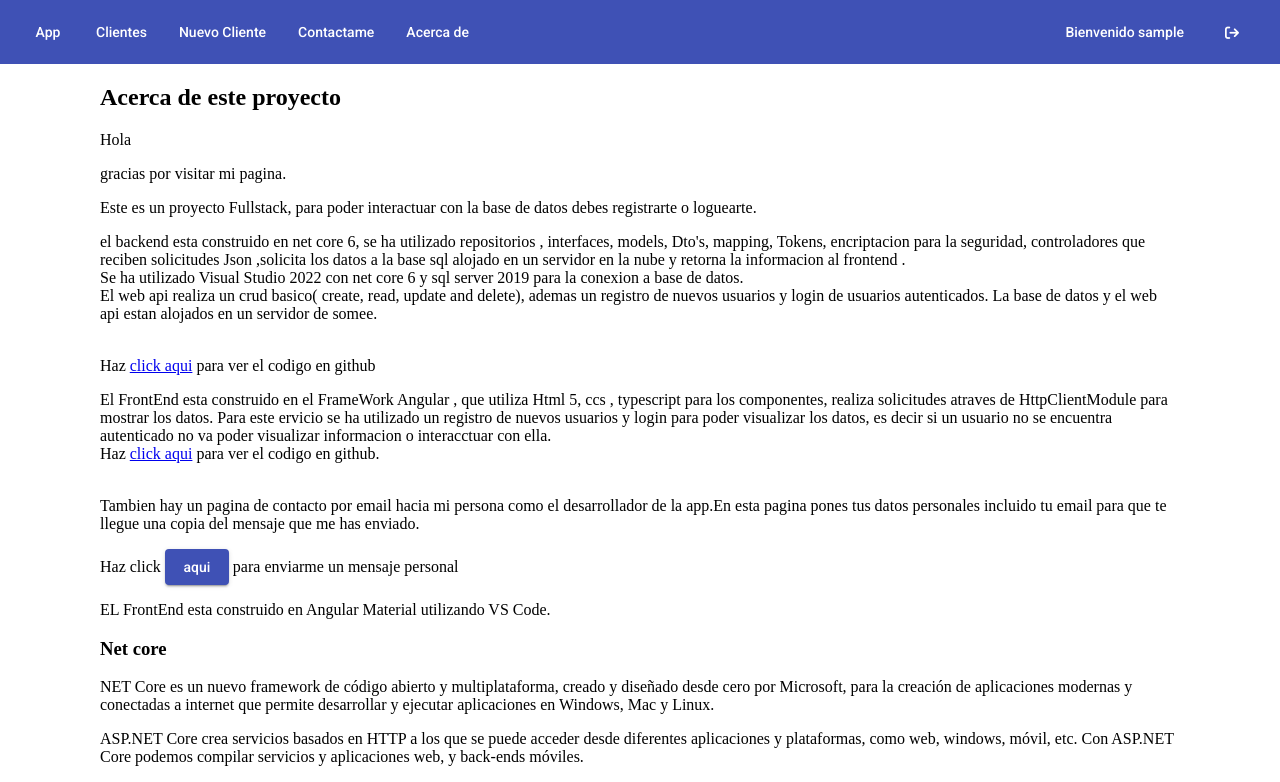
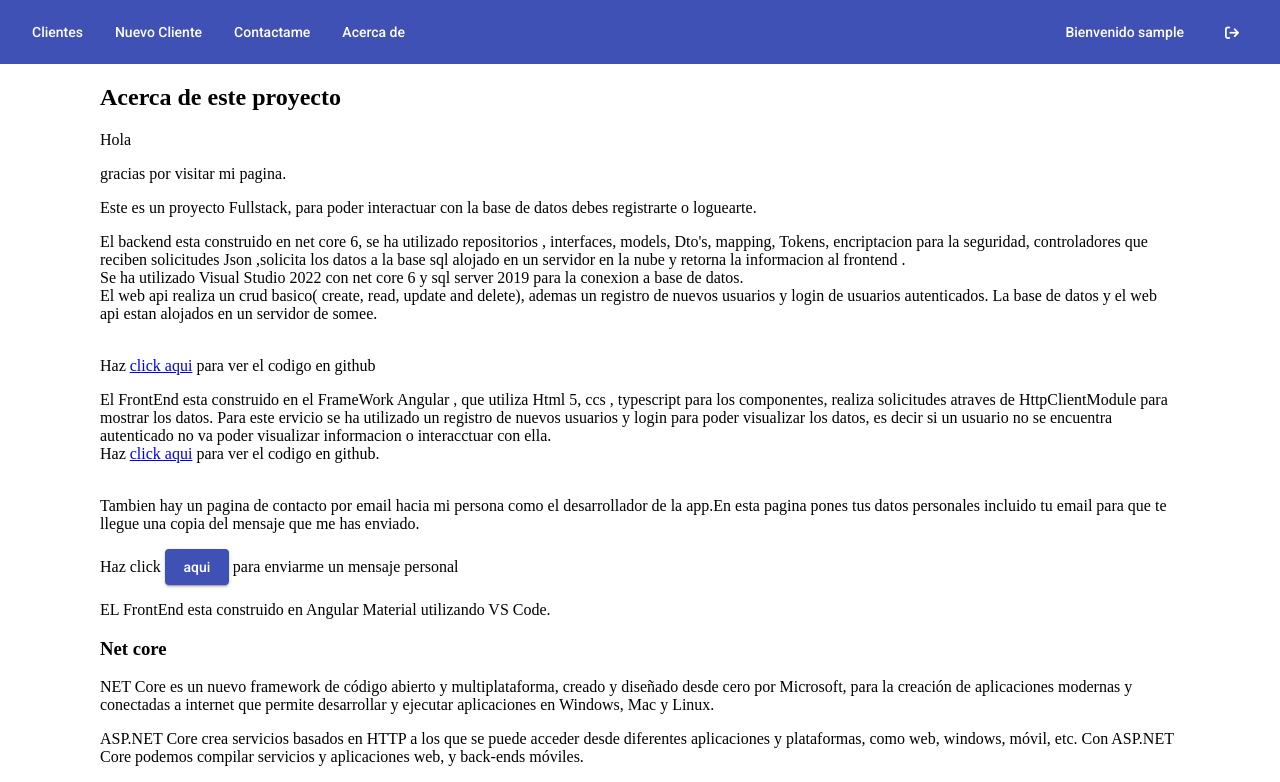
Before and after one commit to michaelaguilar89/FrontEnd_Clients-, an Angular app: page /acerca in a window 1280 px wide. Shown: the top 782 px of the page. Built offline with nearby package versions, Linux system fonts and the light colour scheme; sample sign-in values are in the browser's storage.

Commit message:
eliminando button app

```diff
--- a/src/app/acerca-de/acerca-de.component.html
+++ b/src/app/acerca-de/acerca-de.component.html
@@ -10,7 +10,7 @@
         Este es un proyecto Fullstack, para poder interactuar con la base de datos debes registrarte o loguearte.
     </p>
     <p>
-        el backend esta construido en net core 6, se ha utilizado repositorios , interfaces, models, Dto's, mapping, Tokens, encriptacion para la seguridad, controladores que reciben solicitudes Json ,solicita los datos a la base sql alojado en un servidor en
+        El backend esta construido en net core 6, se ha utilizado repositorios , interfaces, models, Dto's, mapping, Tokens, encriptacion para la seguridad, controladores que reciben solicitudes Json ,solicita los datos a la base sql alojado en un servidor en
         la nube y retorna la informacion al frontend .
         <br/> Se ha utilizado Visual Studio 2022 con net core 6 y sql server 2019 para la conexion a base de datos.
         <br/>El web api realiza un crud basico( create, read, update and delete), ademas un registro de nuevos usuarios y login de usuarios autenticados. La base de datos y el web api estan alojados en un servidor de somee.
--- a/src/app/header/header.component.html
+++ b/src/app/header/header.component.html
@@ -1,7 +1,7 @@
 <div>
 
     <mat-toolbar color="primary" class="flex-container">
-        <button mat-button *ngIf="auth.IsAutenticado" routerLink="/">App</button>
+
         <button mat-button *ngIf="auth.IsAutenticado" routerLink="clientes">Clientes</button>
 
         <button mat-button *ngIf="auth.IsAutenticado" routerLink="crear-cliente">Nuevo Cliente</button>
```
Also changed, not shown: 7 other files (tests, documents, lock files or other folders).
